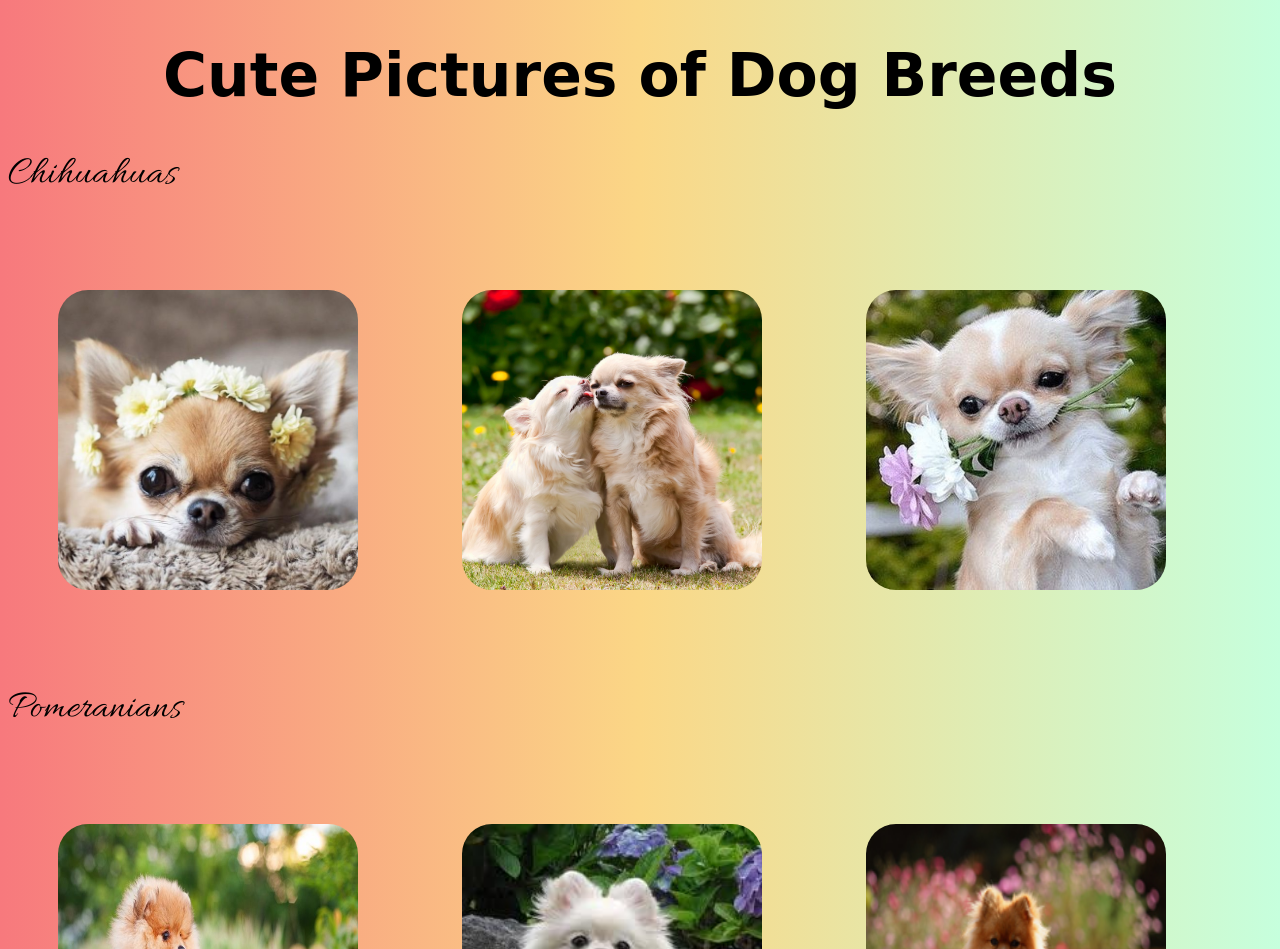
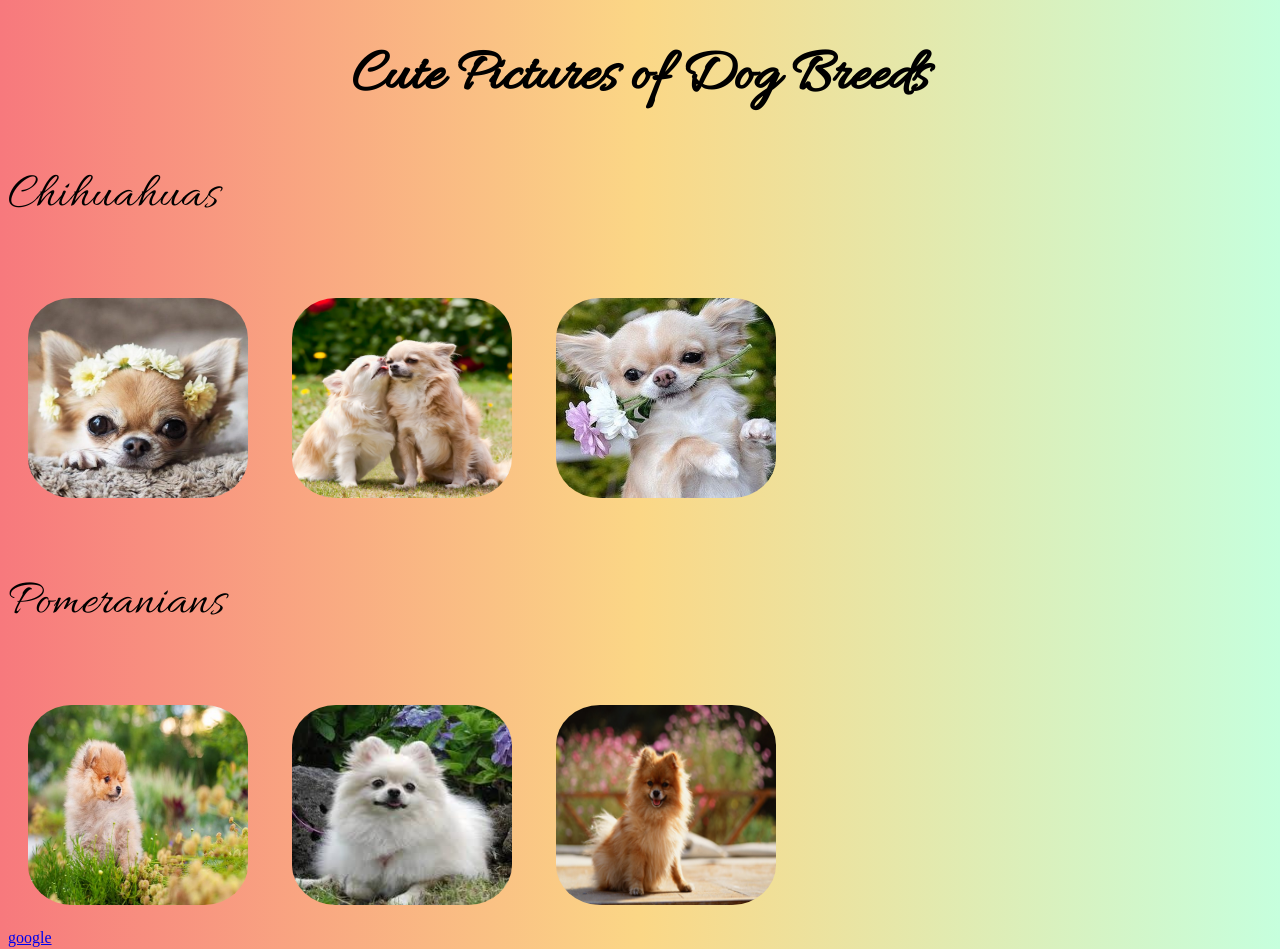
Before and after one commit to springhollyleaf/homepage2, a plain HTML site: page index.html in a window 1280 px wide. Shown: the top 949 px of the page. Drawn offline with Linux system fonts and the light colour scheme; a web font is replaced by a local one.

Commit message:
todays_commit

```diff
--- a/index.css
+++ b/index.css
@@ -1,13 +1,13 @@
 img {
-    width: 300px;
-    height: 300px;
-    border-radius: 10%;
-    margin: 50px;
+    width: 220px;
+    height: 200px;
+    border-radius: 20%;
+    margin: 20px;
 }
 
 img:hover {
-    transform:scale(1.2);
-    transform:rotate( 5deg);
+     transform:rotate( 5deg);
+     transform:scale(1.2);
 }
 body{
     background-image: #C6FFDD;  /* fallback for old browsers */
@@ -17,12 +17,12 @@ body{
 }
 
 p {
-    font-size: 40px;
+    font-size: 50px;
     font-family: 'Allura', cursive;
 }
 
 h1 {
-    font-family: 'Arima Madurai', cursive;
+    font-family: 'Allura', cursive;
     text-align: center;
     font-size: 60px;
 }
--- a/index.html
+++ b/index.html
@@ -22,5 +22,6 @@
         <img src="pomeranians2.jpg" alt="">
         <img src="pomeranians3.jpg" alt="">
     </div>
+    <a href="https://www.google.ca/">google</a>
 </body>
 </html>
```
Also changed, not shown: 1 other file.
